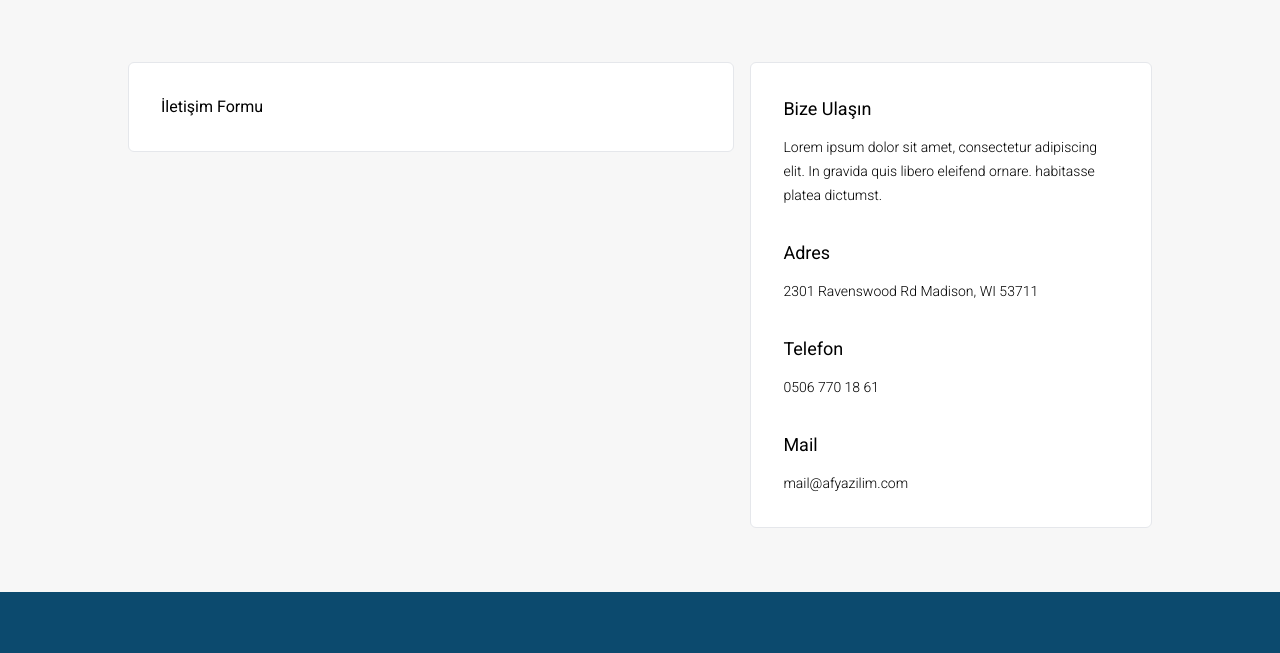
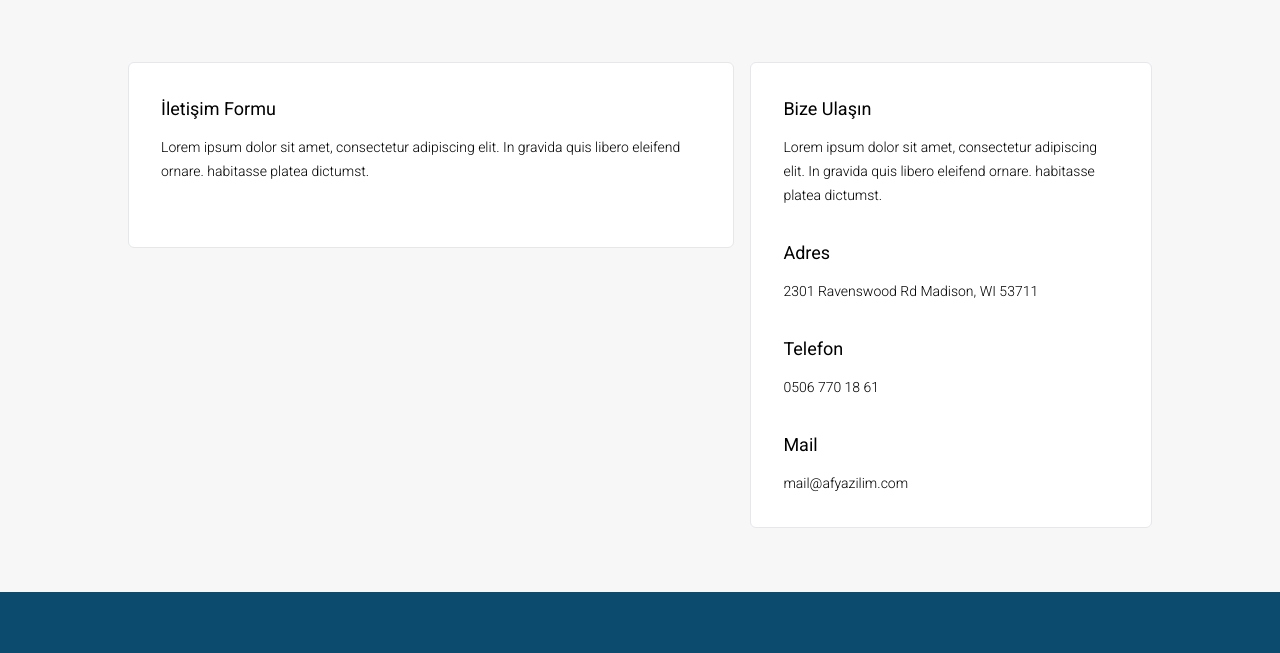
Before and after one commit to lazcansar/emlak, a website: page src/contact.html in a window 1280 px wide. Shown: the part 806-1459 px from the top of the page. Drawn offline with nearby package versions, Linux system fonts and the light colour scheme.

Commit message:
V.0.3 - Contact Page Setup

```diff
--- a/src/contact.html
+++ b/src/contact.html
@@ -63,7 +63,8 @@
       <div class="flex flex-col md:flex-row flex-wrap  justify-between">
         <div class="w-3/5 pr-2">
           <div class="bg-white p-8 border rounded-md">
-            <h4>İletişim Formu</h4>
+            <h4 class="text-lg mb-3">İletişim Formu</h4>
+            <p class="font-light text-sm leading-6 mb-8">Lorem ipsum dolor sit amet, consectetur adipiscing elit. In gravida quis libero eleifend ornare. habitasse platea dictumst.</p>
           </div>
         </div>
 
```
